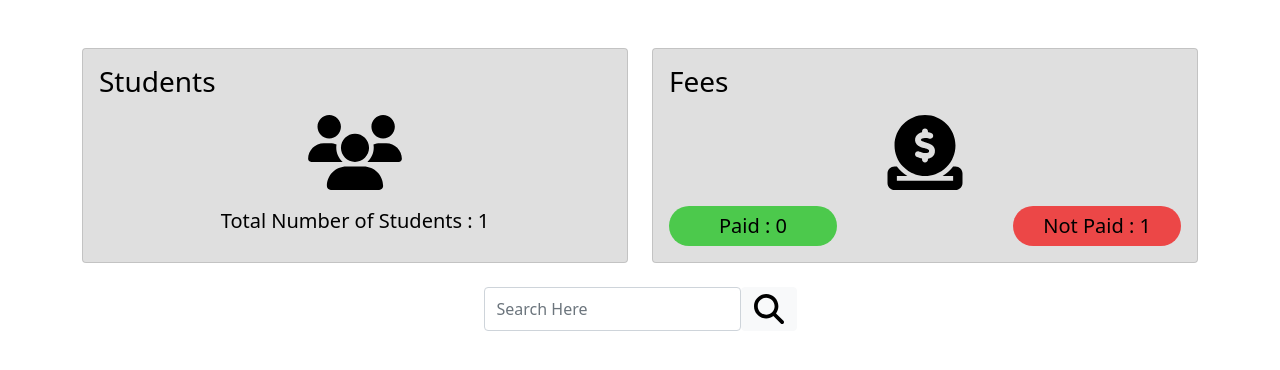
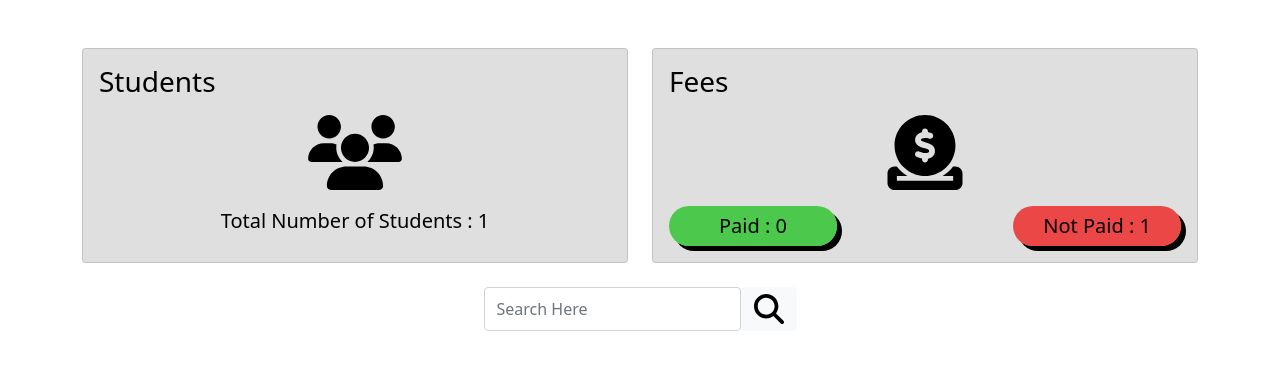
Before and after one commit to sundarrajponnulingam/Student-Management-System, a PHP site: page /Dashboard.php in a window 1280 px wide. Shown: the part 60-430 px from the top of the page. Run offline with PHP 8.4, Linux system fonts and the light colour scheme; the visitor is signed in with stand-in values (Sample User, id 1); data that the repository does not hold is empty.

Commit message:
Styles added in style.css and Dashboard.php

```diff
--- a/Dashboard.php
+++ b/Dashboard.php
@@ -138,13 +138,13 @@
 
 								<div class="d-flex justify-content-between mt-3">
 
-									<div style="background-color: #0fc10fb3; border-radius: 20px; padding: 5px 50px;">
+									<div style="background-color: #0fc10fb3; border-radius: 20px; padding: 5px 50px; box-shadow: 5px 5px;">
 
 										<span class="card-text fs-5"> Paid : <span> <?php echo $data['paid_students']; ?> </span></span>
 
 									</div>
 
-									<div style="background-color: #f30000ad; border-radius: 20px; padding: 5px 30px;">
+									<div style="background-color: #f30000ad; border-radius: 20px; padding: 5px 30px; box-shadow: 5px 5px;">
 
 										<span class="card-text fs-5"> Not Paid : <span> <?php echo $data['not_paid_students']; ?> </span></span>
 
--- a/assets/css/style.css
+++ b/assets/css/style.css
@@ -40,3 +40,9 @@ nav{
 	padding-right: 20px;
 
 }
+
+td span{
+
+	cursor: pointer;
+
+}
```
